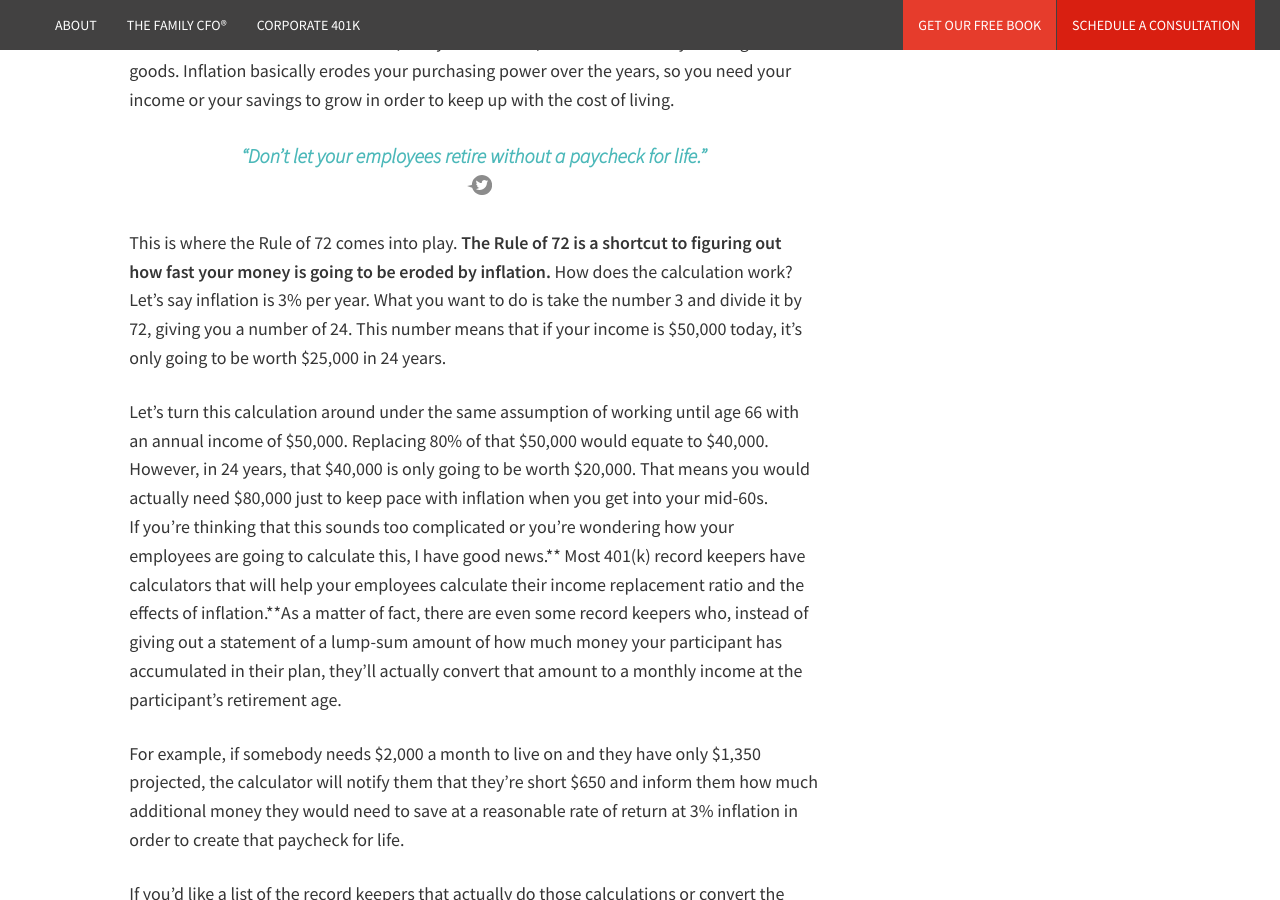
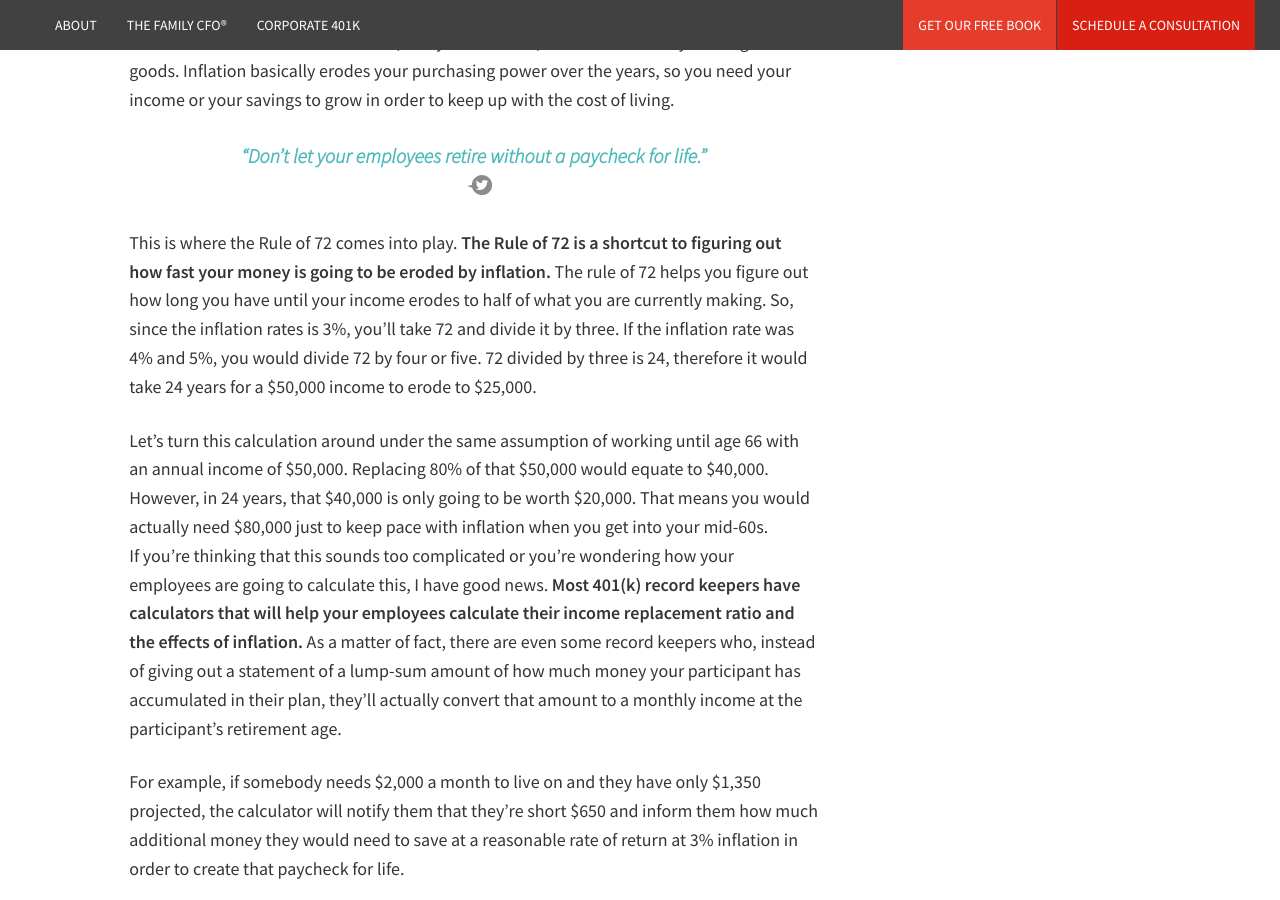
Before and after one commit to Vyral/charlie-epstein-blog, a Jekyll site: the page built from _posts/2017-01-26-how-can-you-help-your-employees-save-for-retirement.md, in a window 1280 px wide and 900 px high, scrolled down 1728 px. Built offline with Jekyll 4.4.1, drawn with Linux system fonts in a browser that asks for light colours; nearby versions of some CDN libraries.

Commit message:
Updated '_posts/2017-01-26-how-can-you-help-your-employees-save-for-retirement.md' via CloudCannon

```diff
--- a/_posts/2017-01-26-how-can-you-help-your-employees-save-for-retirement.md
+++ b/_posts/2017-01-26-how-can-you-help-your-employees-save-for-retirement.md
@@ -23,7 +23,7 @@ First I’ll cover how much, on average, your employees need to save to create t
 
 On average, I like to tell employees that **they need to save at least 10% of their pay year in, year out to effectively accumulate enough money to create a paycheck for life.** More importantly, your employees need to calculate how much of their current income they need to replace when they get to retirement in order to successfully replace their income and have that paycheck for life. This is a calculation we’ve found that most employees don’t bother with, which is unfortunate because it’s the most important number.&nbsp;
 
-How is this calculation done? In my industry, we have a technical word for it called the **“income replacement ratio,” or the “income replacement formula.”**It works like this:
+How is this calculation done? In my industry, we have a technical word for it called the **“income replacement ratio,” or the “income replacement formula.”&nbsp;**It works like this:
 
 On average, when you reach retirement age, you’re probably not going to need 100% of your income; you’ll probably only need 70%, 80% or 90% of it. Why? Let’s imagine that you’re 40 years old, your annual income is $50,000, and you decide you want to retire at age 66 and start collecting that paycheck for life. We’ll also assume that you’re going to get social security, which will make up for a portion of that income replacement. If you’re only going to need 80% of your income, that would equate to $40,000. That’s $40,000 in today’s dollars, but complicating matters is this little problem called inflation.&nbsp;
 
@@ -31,10 +31,10 @@ The economic definition of inflation, in layman’s terms, is too much money cha
 
 {% include pullquote.html %}
 
-This is where the Rule of 72 comes into play. **The Rule of 72 is a shortcut to figuring out how fast your money is going to be eroded by inflation.** How does the calculation work? Let’s say inflation is 3% per year. What you want to do is take the number 3 and divide it by 72, giving you a number of 24. This number means that if your income is $50,000 today, it’s only going to be worth $25,000 in 24 years.&nbsp;
+This is where the Rule of 72 comes into play. **The Rule of 72 is a shortcut to figuring out how fast your money is going to be eroded by inflation.** The rule of 72 helps you figure out how long you have until your income erodes to half of what you are currently making. So, since the inflation rates is 3%, you'll take 72 and divide it by three. If the inflation rate was 4% and 5%, you would divide 72 by four or five. 72 divided by three is 24, therefore it would take 24 years for a $50,000 income to erode to $25,000.&nbsp;
 
 Let’s turn this calculation around under the same assumption of working until age 66 with an annual income of $50,000. Replacing 80% of that $50,000 would equate to $40,000. However, in 24 years, that $40,000 is only going to be worth $20,000. That means you would actually need $80,000 just to keep pace with inflation when you get into your mid-60s.&nbsp;
-<br>If you’re thinking that this sounds too complicated or you’re wondering how your employees are going to calculate this, I have good news.** Most 401(k) record keepers have calculators that will help your employees calculate their income replacement ratio and the effects of inflation.**As a matter of fact, there are even some record keepers who, instead of giving out a statement of a lump-sum amount of how much money your participant has accumulated in their plan, they’ll actually convert that amount to a monthly income at the participant’s retirement age.&nbsp;
+<br>If you’re thinking that this sounds too complicated or you’re wondering how your employees are going to calculate this, I have good news. **Most 401(k) record keepers have calculators that will help your employees calculate their income replacement ratio and the effects of inflation.&nbsp;**As a matter of fact, there are even some record keepers who, instead of giving out a statement of a lump-sum amount of how much money your participant has accumulated in their plan, they’ll actually convert that amount to a monthly income at the participant’s retirement age.&nbsp;
 
 For example, if somebody needs $2,000 a month to live on and they have only $1,350 projected, the calculator will notify them that they’re short $650 and inform them how much additional money they would need to save at a reasonable rate of return at 3% inflation in order to create that paycheck for life.&nbsp;
 
```
